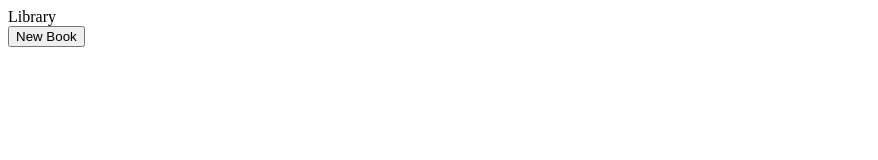
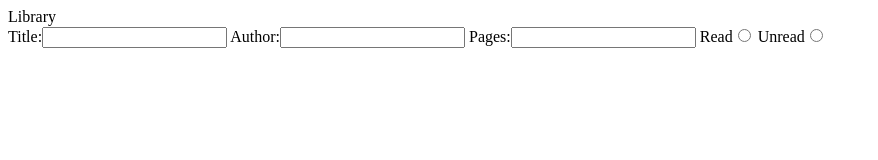
Before and after one commit to bkylee/library, a plain HTML site: page index.html in a window 1280 px wide. Shown: the whole page, without its empty margins (0-878 px from the left). Drawn offline with Linux system fonts and the light colour scheme.

Commit message:
Created input for getting book details

```diff
--- a/index.html
+++ b/index.html
@@ -9,8 +9,13 @@
 <body>
     <div id="header">Library</div>
     <div id="wrapper">
-        <div><button>New Book
-        </button></div>
+        <div id="info">
+            <label for="title">Title:</label><input type="text" id="title">
+            <label for="author"></label>Author:<input type="text" id="author">
+            <label for="pages"></label>Pages:<input type="number" id="pages">
+            <label for="read"></label>Read<input type="radio" id="read">
+            <label for="unread"></label>Unread<input type="radio"id="unread">
+        </div>
         <div id="display">
         </div>
     </div>
```
